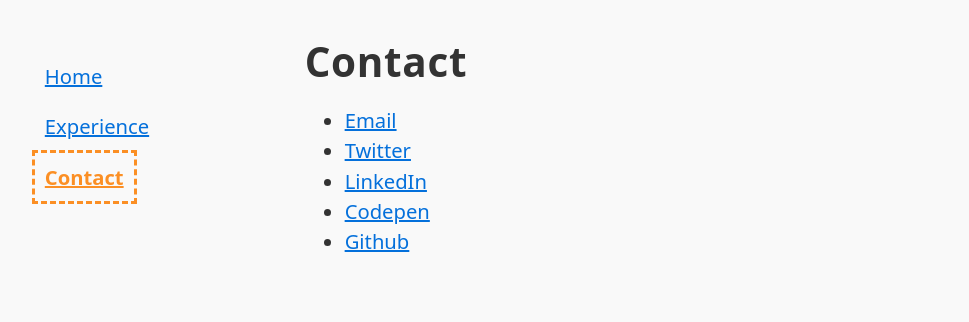
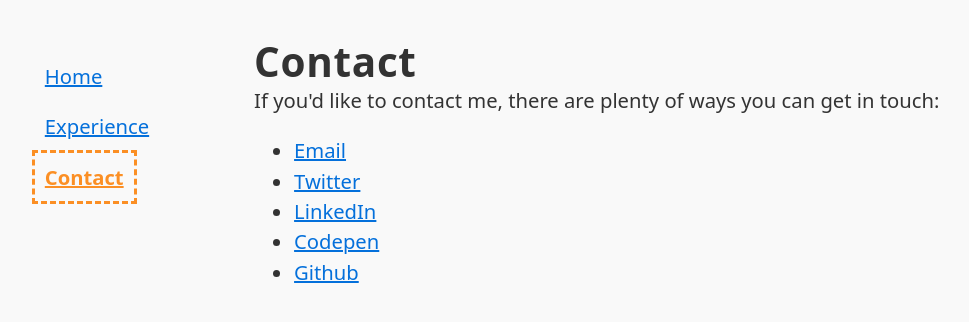
Before and after one commit to ktschmincke/hi-kev.dev, an Eleventy site: page src/contact.md in a window 1280 px wide. Shown: the whole page, without its empty margins (32-1001 px from the left). Built offline with nearby package versions, Linux system fonts and the light colour scheme; Eleventy itself is replaced by a stand-in of ours; files that its build step writes are made by us from their sources.

Commit message:
update contact page

```diff
--- a/src/contact.md
+++ b/src/contact.md
@@ -5,6 +5,8 @@ templateEngineOverride: njk, md
 
 # Contact
 
+If you'd like to contact me, there are plenty of ways you can get in touch:
+
 - [Email](mailto:ktschmincke@gmail.com)
 - [Twitter](https://twitter.com/kschminck)
 - [LinkedIn](https://www.linkedin.com/in/kevin-schmincke-546b38a2/)
--- a/src/sass/style.scss
+++ b/src/sass/style.scss
@@ -15,7 +15,7 @@ body {
   background-color: var(--bg-color);
   color: var(--fg-color);
 
-  grid-template-columns: 1fr min(30rem, 100%) 1fr;
+  grid-template-columns: 1fr min(35rem, 100%) 1fr;
   grid-template-rows: auto 1fr;
   gap: 1rem;
 
```
